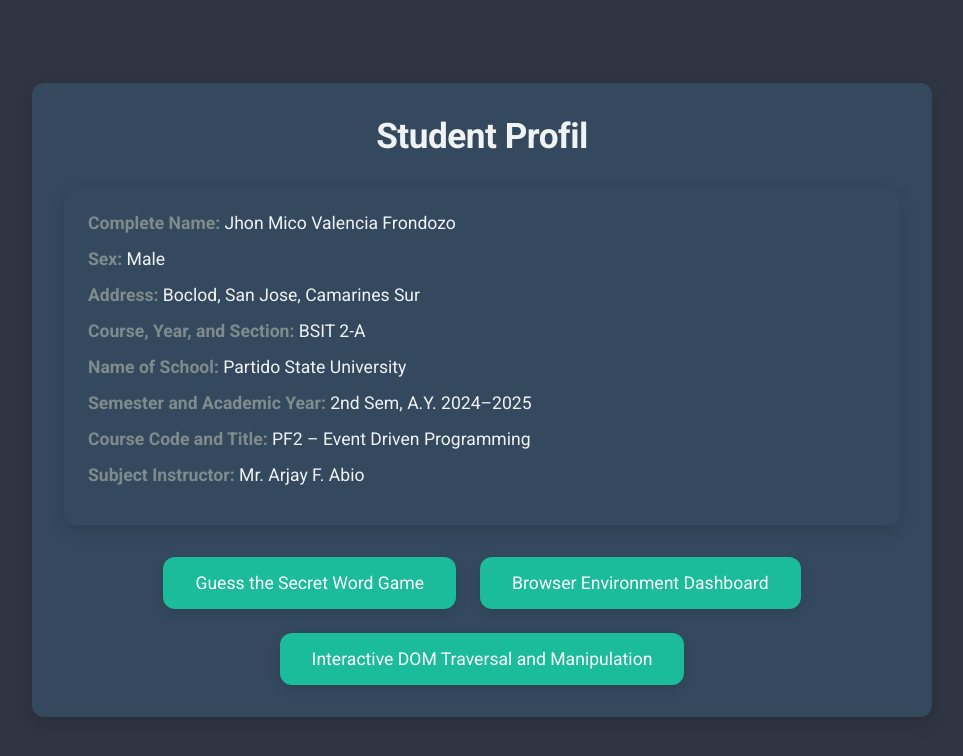
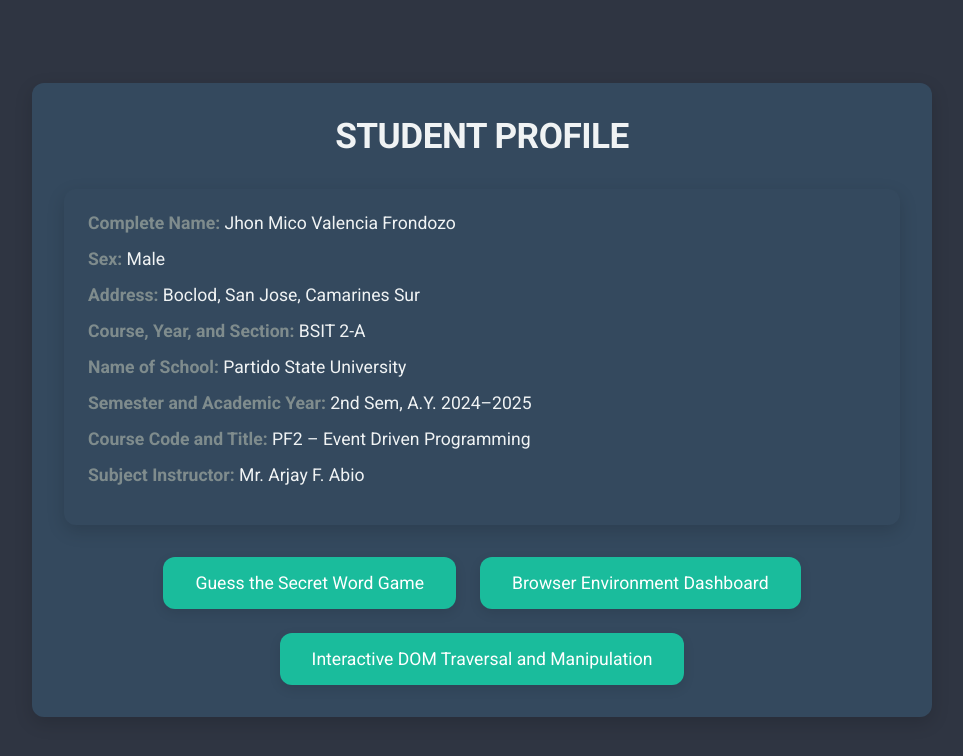
Before and after one commit to Micoyy789/Student-Profile, a plain HTML site: page index.html in a window 1280 px wide. Shown: the whole page, without its empty margins (158-1121 px from the left). Drawn offline with Linux system fonts and the light colour scheme.

Commit message:
Update index.html

```diff
--- a/index.html
+++ b/index.html
@@ -187,7 +187,7 @@
 <body>
   <div class="container">
     <div class="profile-header">
-      <h1>Student Profil</h1>
+      <h1>STUDENT PROFILE</h1>
     </div>
 
     <div class="profile">
```
